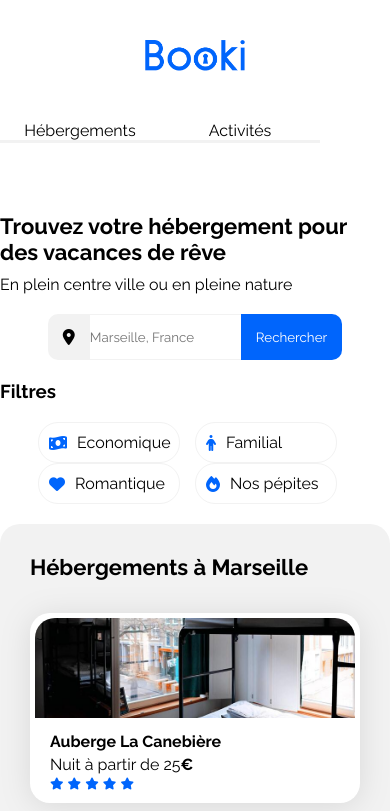
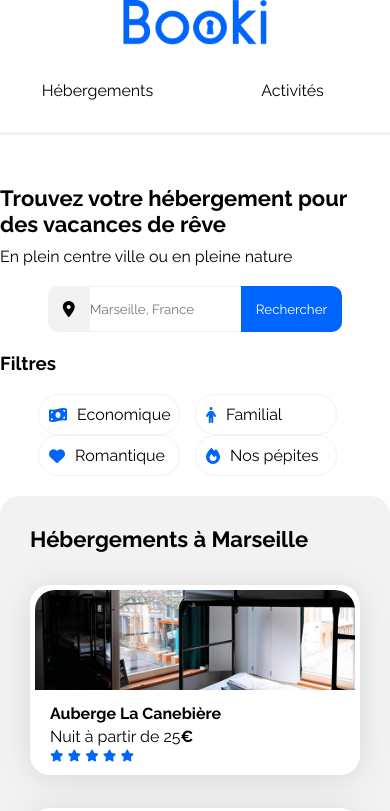
Before and after one commit to elisamlk/Booki, a plain HTML site: page index.html in a window 390 px wide. Shown: the top 811 px of the page. Drawn offline with Linux system fonts and the light colour scheme.

Commit message:
Modification de la structure du header

```diff
--- a/css/style.css
+++ b/css/style.css
@@ -61,7 +61,7 @@ body {
 
 /****** Header ***********/
 
-.navigation {
+/* .navigation {
   display: flex;
   justify-content: space-between;
   align-items: center;
@@ -110,6 +110,25 @@ a {
 
 a:hover {
   color: var(--main-color);
+} */
+
+header {
+  display: flex;
+  align-items: center;
+}
+
+.logo {
+  width: 70%;
+}
+
+nav {
+  width: 30%;
+  display: flex;
+  justify-content: space-between;
+}
+
+.logo img {
+  width: 9em;
 }
 
 h1 {
@@ -377,7 +396,7 @@ h4 {
   .main-container {
     padding: 0;
   }
-  .navigation img {
+  /* .navigation img {
     padding: 20px;
   }
   .navigation {
@@ -401,7 +420,6 @@ h4 {
     border-width: 0px 0px 3px 0px;
     border-style: solid;
     border-color: #f2f2f2;
-
   }
 
   .nav-link a:hover {
@@ -409,7 +427,6 @@ h4 {
     border-width: 0px 0px 3px 0px;
     border-style: solid;
     border-color: var(--main-color);
-
   }
   .nav-bar {
     padding: 0;
@@ -420,6 +437,39 @@ h4 {
 
   .nav-bar:hover {
     color: var(--main-color);
+  } */
+
+  header {
+    flex-direction: column;
+  }
+  nav,
+  .logo {
+    width: 100%;
+  }
+
+  nav {
+    justify-content: space-around;
+    margin-top: 2em;
+  }
+
+  .logo {
+    text-align: center;
+  }
+
+  nav a {
+    text-decoration: none;
+    color: black;
+    border-color: var(--main-bg-color);
+    border-width: 0px 0px 3px 0px;
+    border-style: solid;
+    padding-bottom: 2em;
+    width: 50%;
+    text-align: center;
+  }
+
+  nav a:hover {
+    color: var(--main-color);
+    border-color: var(--main-color);
   }
   .search-bar {
     justify-content: center;
--- a/index.html
+++ b/index.html
@@ -22,7 +22,7 @@
 
   <body>
     <div class="main-container">
-      <header>
+      <!-- <header>
         <div class="navigation">
           <img src="./images/logo/Booki.png" alt="Logo Booki" />
           <nav>
@@ -32,7 +32,17 @@
             </ul>
           </nav>
         </div>
+      </header> -->
+      <header>
+        <div class="logo">
+          <img src="images/logo/Booki.png" alt="logo Booki" />
+        </div>
+        <nav>
+          <a href="#">Hébergements</a>
+          <a href="#">Activités</a>
+        </nav>
       </header>
+
       <main>
         <div class="presentation">
           <h1>Trouvez votre hébergement pour des vacances de rêve</h1>
```
